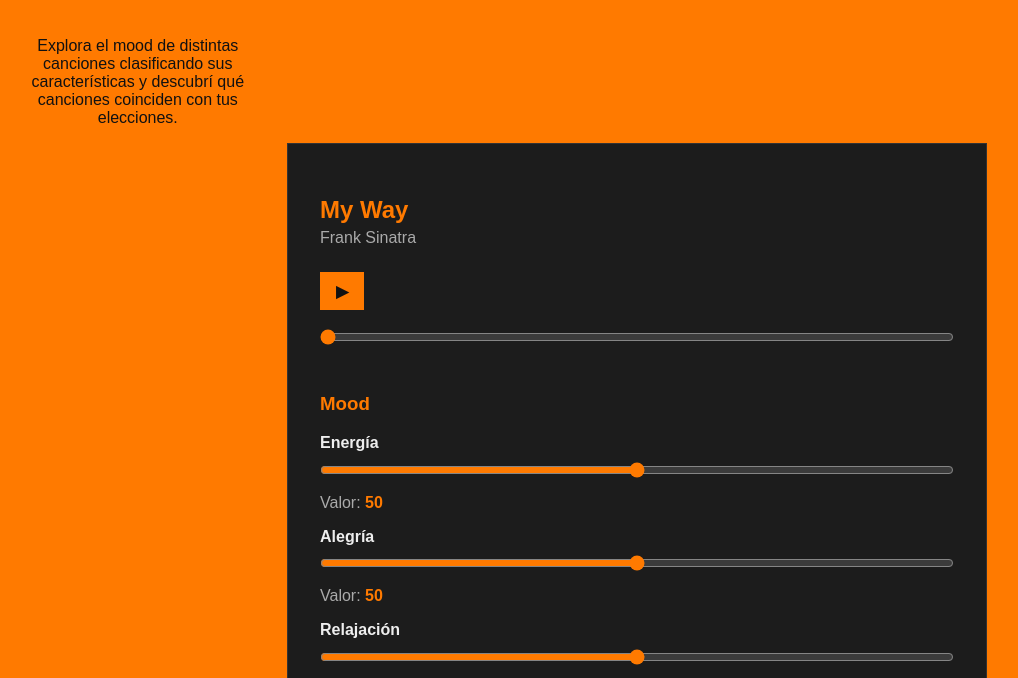
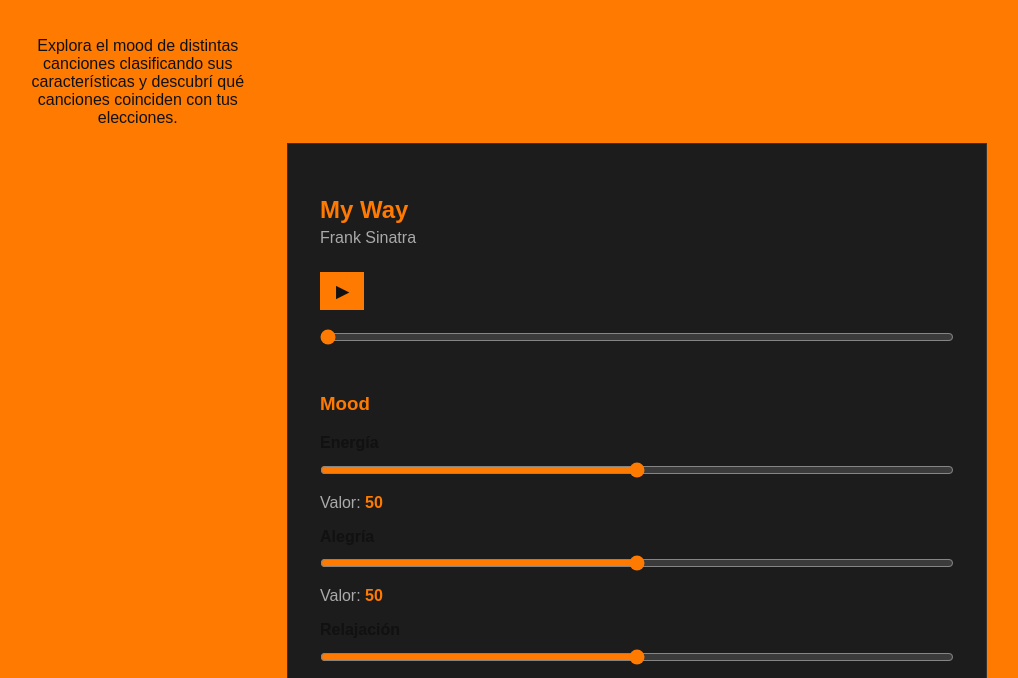
Before and after one commit to Heisenb3rg-droid/Moody-Music---FSD, a website: page index.html in a window 1280 px wide. Shown: the part 107-785 px from the top of the page, without its empty margins (3-1021 px from the left). Drawn offline with Linux system fonts and the light colour scheme.

Commit message:
7to commit

```diff
--- a/assets/CSS/style.css
+++ b/assets/CSS/style.css
@@ -6,7 +6,7 @@ body {
   margin: 0;
   padding: 2rem 1rem;
   background-color: #ff7a00;
-  color: #eeeeee;
+  color: #111111;
   font-family: Arial, sans-serif;
 }
 
```
